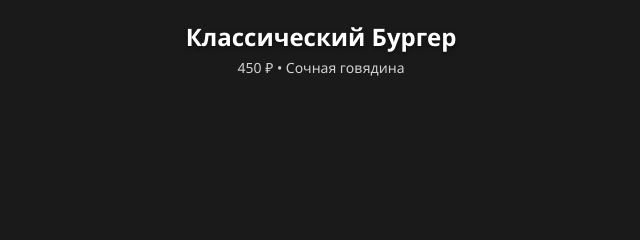
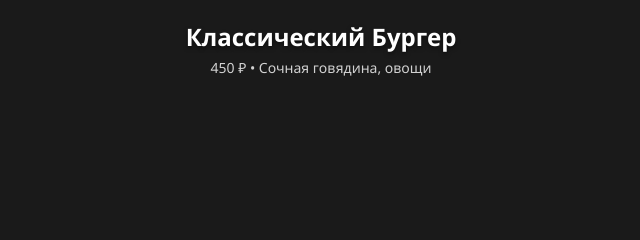
Before and after one commit to akmaltong/WebXR, a website: page index.html in a window 1280 px wide. Shown: the top 240 px of the page, 319-959 px from the left. Drawn offline with Linux system fonts and the light colour scheme; some packages are replaced by stand-ins of ours; a script that the page names is missing.

Commit message:
Update index.html

```diff
--- a/index.html
+++ b/index.html
@@ -85,12 +85,12 @@
 <body>
 
     <div class="info-panel">
-        <h1>Классический Бургер</h1>
-        <p>450 ₽ • Сочная говядина</p>
+        <h1 id="dish-name">Загрузка...</h1>
+        <p id="dish-details">...</p>
     </div>
 
     <!-- 3D Модель -->
-    <model-viewer src="./Hamburger2.glb" ar ar-modes="webxr scene-viewer quick-look" ar-placement="floor"
+    <model-viewer id="model-viewer" src="" ar ar-modes="webxr scene-viewer quick-look" ar-placement="floor"
         camera-controls tone-mapping="neutral" shadow-intensity="1" auto-rotate rotation-per-second="30deg"
         interaction-prompt="auto">
 
@@ -105,6 +105,55 @@
 
     </model-viewer>
 
+    <script>
+        // 🛠 НАСТРОЙКА МЕНЮ (БАЗА ДАННЫХ)
+        // Добавляйте сюда новые бургеры по аналогии
+        const menuDatabase = {
+            'classic': {
+                name: 'Классический Бургер',
+                price: '450 ₽',
+                desc: 'Сочная говядина, овощи',
+                model: './Hamburger2.glb' // Имя вашего файла
+            },
+            'cheese': {
+                name: 'Чизбургер Делюкс',
+                price: '490 ₽',
+                desc: 'Двойной сыр, котлета',
+                model: './burger_cheese.glb'
+            },
+            'spicy': {
+                name: 'Острый Мексиканский',
+                price: '520 ₽',
+                desc: 'Халапеньо, острый соус',
+                model: './burger_spicy.glb'
+            },
+            'chicken': {
+                name: 'Чикен Бургер',
+                price: '390 ₽',
+                desc: 'Куриное филе, соус ранч',
+                model: './burger_chicken.glb'
+            },
+            'vegan': {
+                name: 'Веган Бургер',
+                price: '550 ₽',
+                desc: 'Растительная котлета, авокадо',
+                model: './burger_vegan.glb'
+            }
+        };
+
+        // Логика загрузки
+        const params = new URLSearchParams(window.location.search);
+        const dishId = params.get('id') || 'classic'; // Если нет id, открываем classic
+        const dish = menuDatabase[dishId] || menuDatabase['classic'];
+
+        // Обновляем страницу
+        document.getElementById('dish-name').textContent = dish.name;
+        document.getElementById('dish-details').textContent = `${dish.price} • ${dish.desc}`;
+        document.getElementById('model-viewer').src = dish.model;
+
+        console.log(`🍔 Загружен бургер: ${dishId}`);
+    </script>
+
 </body>
 
 </html>
```
